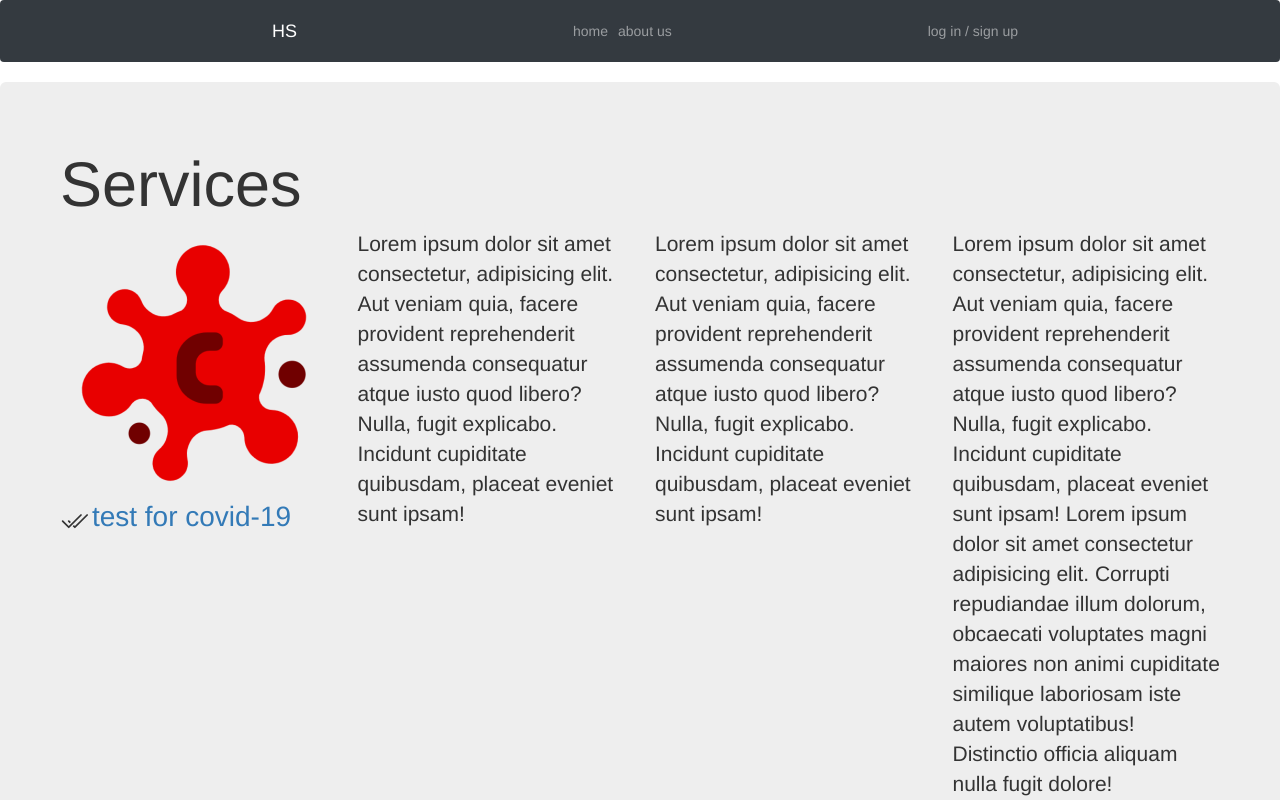
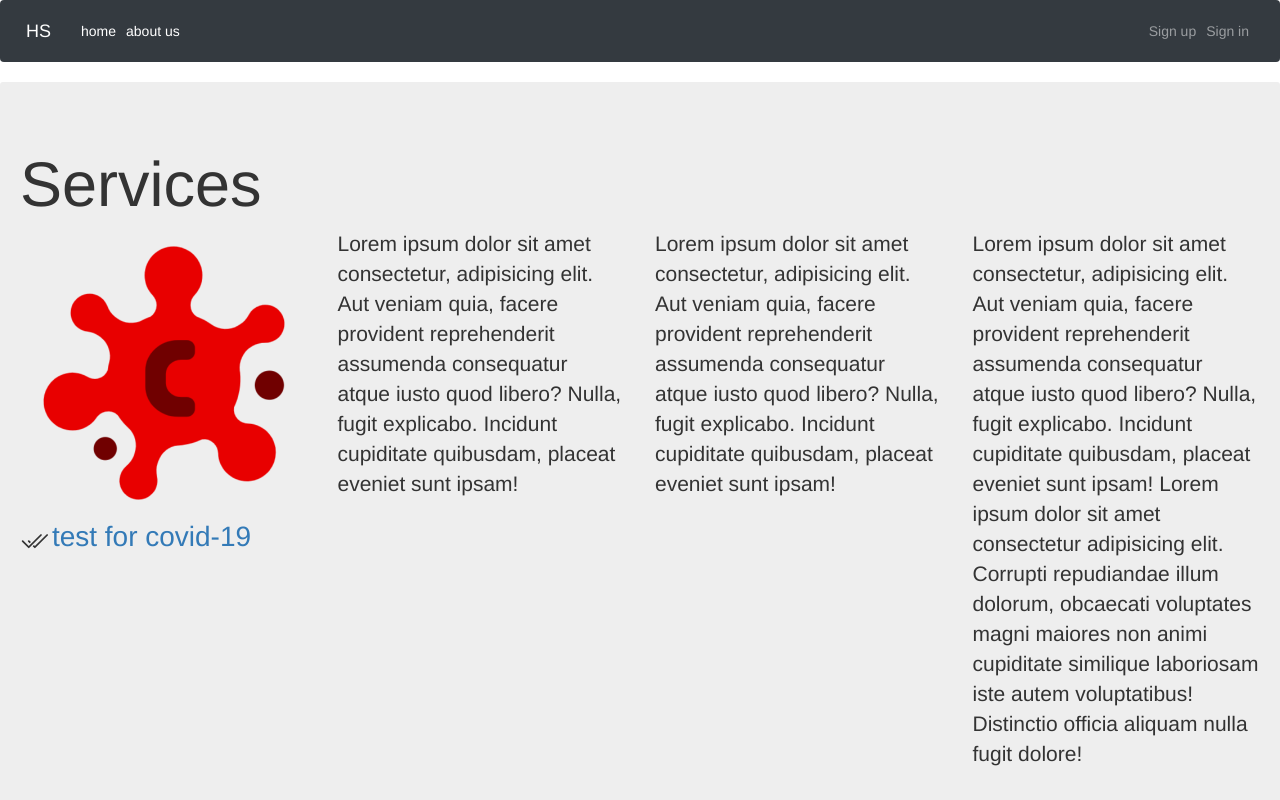
Before and after one commit to AlkhaldiAzzam/SWE363-project, a plain HTML site: page pages/index.html in a window 1280 px wide. Shown: the top 800 px of the page. Drawn offline with nearby package versions, Linux system fonts and the light colour scheme.

Commit message:
using unified navbar for all the pages i copied the navbar in user_dashboard and paste it into index.html

```diff
--- a/pages/index.html
+++ b/pages/index.html
@@ -24,21 +24,23 @@
     <script src="https://maxcdn.bootstrapcdn.com/bootstrap/3.4.1/js/bootstrap.min.js"></script>
   </head>
   <body>
-    <div class="container-fluid" style="padding: 0px ;">
-    <nav class="navbar navbar-expand-sm bg-dark navbar-dark sticky-top" >
-      <div class="container-fluid">
+    <nav class="navbar navbar-expand-sm bg-dark navbar-dark sticky-top">
+      <div class="container-fluid ">
         <a class="navbar-brand" href="index.html">HS </a>
-        <ul class="nav navbar-nav">
+        <ul class="navbar-nav mr-auto">
           <li class="nav-item">
-            <a class="nav-link" href="index.html">home</a>
+            <a class="nav-link active" href="index.html">home</a>
           </li>
-          <li class="nav-item">
+          <li class="nav-item active">
             <a class="nav-link" href="about-us.html">about us</a>
           </li>
         </ul>
-        <ul class="navbar-nav navbar-right">
+        <ul class="navbar-nav">
           <li class="nav-item">
-            <a class="nav-link" href="log-in.html">log in / sign up</a>
+            <a class="nav-link" href="sign-up.html">Sign up</a>
+          </li>
+          <li class="nav-item">
+            <a class="nav-link" href="log-in.html">Sign in</a>
           </li>
         </ul>
       </div>
```
